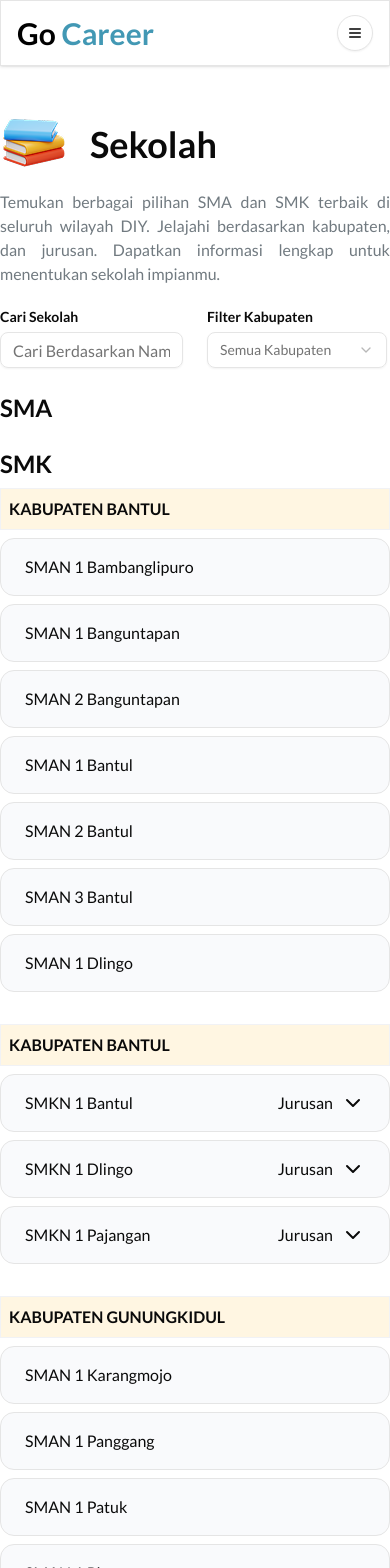
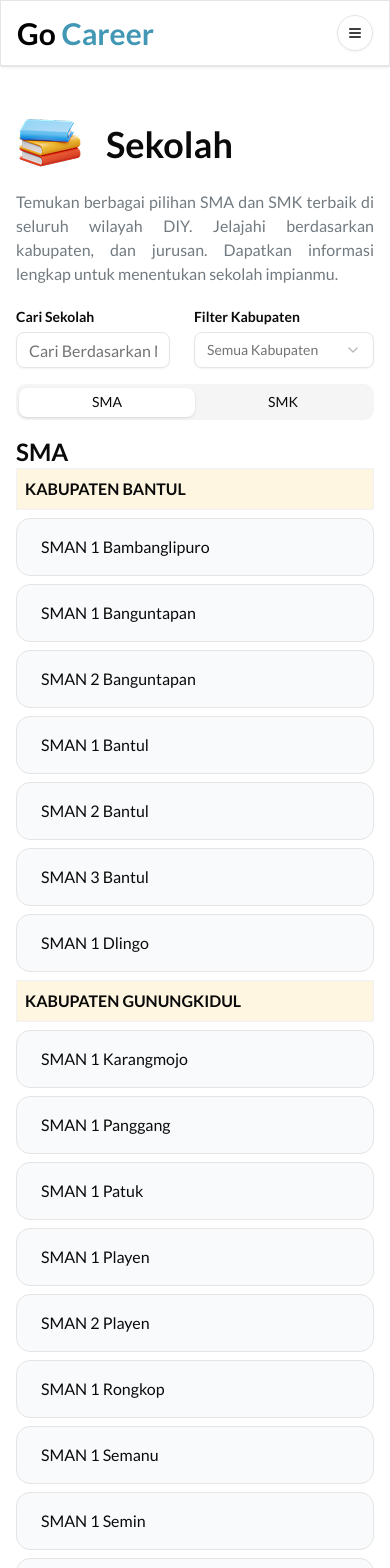
Before and after one commit to DanielRickyA/gocareer_frontend, a React (Vite) app: page /sekolah in a window 390 px wide. Shown: the top 1568 px of the page. Built offline with nearby package versions, Linux system fonts and the light colour scheme.

Commit message:
Sekolah Responsive

```diff
--- a/package.json
+++ b/package.json
@@ -18,6 +18,7 @@
     "@radix-ui/react-select": "^2.2.5",
     "@radix-ui/react-separator": "^1.1.7",
     "@radix-ui/react-slot": "^1.2.3",
+    "@radix-ui/react-tabs": "^1.1.12",
     "@tailwindcss/vite": "^4.1.11",
     "class-variance-authority": "^0.7.1",
     "clsx": "^2.1.1",
--- /dev/null
+++ b/src/components/ui/tabs.tsx
@@ -0,0 +1,64 @@
+import * as React from "react"
+import * as TabsPrimitive from "@radix-ui/react-tabs"
+
+import { cn } from "@/lib/utils"
+
+function Tabs({
+  className,
+  ...props
+}: React.ComponentProps<typeof TabsPrimitive.Root>) {
+  return (
+    <TabsPrimitive.Root
+      data-slot="tabs"
+      className={cn("flex flex-col gap-2", className)}
+      {...props}
+    />
+  )
+}
+
+function TabsList({
+  className,
+  ...props
+}: React.ComponentProps<typeof TabsPrimitive.List>) {
+  return (
+    <TabsPrimitive.List
+      data-slot="tabs-list"
+      className={cn(
+        "bg-muted text-muted-foreground inline-flex h-9 w-fit items-center justify-center rounded-lg p-[3px]",
+        className
+      )}
+      {...props}
+    />
+  )
+}
+
+function TabsTrigger({
+  className,
+  ...props
+}: React.ComponentProps<typeof TabsPrimitive.Trigger>) {
+  return (
+    <TabsPrimitive.Trigger
+      data-slot="tabs-trigger"
+      className={cn(
+        "data-[state=active]:bg-background dark:data-[state=active]:text-foreground focus-visible:border-ring focus-visible:ring-ring/50 focus-visible:outline-ring dark:data-[state=active]:border-input dark:data-[state=active]:bg-input/30 text-foreground dark:text-muted-foreground inline-flex h-[calc(100%-1px)] flex-1 items-center justify-center gap-1.5 rounded-md border border-transparent px-2 py-1 text-sm font-medium whitespace-nowrap transition-[color,box-shadow] focus-visible:ring-[3px] focus-visible:outline-1 disabled:pointer-events-none disabled:opacity-50 data-[state=active]:shadow-sm [&_svg]:pointer-events-none [&_svg]:shrink-0 [&_svg:not([class*='size-'])]:size-4",
+        className
+      )}
+      {...props}
+    />
+  )
+}
+
+function TabsContent({
+  className,
+  ...props
+}: React.ComponentProps<typeof TabsPrimitive.Content>) {
+  return (
+    <TabsPrimitive.Content
+      data-slot="tabs-content"
+      className={cn("flex-1 outline-none", className)}
+      {...props}
+    />
+  )
+}
+
+export { Tabs, TabsList, TabsTrigger, TabsContent }
--- /dev/null
+++ b/src/hooks/useIsMobile.tsx
@@ -0,0 +1,23 @@
+import { useEffect, useState } from "react";
+
+function useIsMobile() {
+  const [isMobile, setIsMobile] = useState<boolean>(window.innerWidth < 768);
+
+  useEffect(() => {
+    const handleResize = () => {
+      setIsMobile(window.innerWidth < 768);
+    };
+
+    // Set listener
+    window.addEventListener("resize", handleResize);
+
+    // Cleanup
+    return () => {
+      window.removeEventListener("resize", handleResize);
+    };
+  }, []);
+
+  return isMobile;
+}
+
+export default useIsMobile;
--- a/src/page/Sekolah.tsx
+++ b/src/page/Sekolah.tsx
@@ -8,6 +8,8 @@ import {
   SelectTrigger,
   SelectValue,
 } from "@/components/ui/select";
+import { Tabs, TabsList, TabsTrigger } from "@/components/ui/tabs";
+import useIsMobile from "@/hooks/useIsMobile";
 import { ChevronDown } from "lucide-react";
 import { useState } from "react";
 
@@ -115,6 +117,8 @@ const sekolahList = [
 
 function Sekolah() {
   const [openSmk, setOpenSmk] = useState<string[]>([]);
+  const [tab, setTab] = useState<string>("sma");
+  const isMobile = useIsMobile();
 
   const toggleSmk = (namaSmk: string) => {
     setOpenSmk((prev) =>
@@ -125,7 +129,7 @@ function Sekolah() {
   };
   return (
     <div className="relative">
-      <div className="container mx-auto max-w-6xl 8 py-12 min-h-[85dvh]">
+      <div className="container mx-auto max-w-6xl px-4 md:px-8 py-12 min-h-[85dvh]">
         <div className="flex gap-6 items-center justify-start">
           <img src="/icon5.png" alt="" />
           <h1 className="text-4xl md:text-5xl text-left font-bold">Sekolah</h1>
@@ -162,7 +166,86 @@ function Sekolah() {
             </Select>
           </div>
         </div>
+        {isMobile ? (
+          <>
+            <Tabs defaultValue="sma" className="w-full mt-4">
+              <TabsList className="w-full">
+                <TabsTrigger
+                  value="sma"
+                  className="w-full"
+                  onClick={() => setTab("sma")}
+                >
+                  SMA
+                </TabsTrigger>
+                <TabsTrigger
+                  value="smk"
+                  className="w-full"
+                  onClick={() => setTab("smk")}
+                >
+                  SMK
+                </TabsTrigger>
+              </TabsList>
+            </Tabs>
+            <div>
+              <h1 className="text-2xl font-semibold mt-4">
+                {tab == "sma" ? "SMA" : "SMK"}
+              </h1>
 
+              {sekolahList.map((item) => (
+                <>
+                  <div>
+                    <div className="bg-secondary p-2 border-[0.2px] border-[#f1f2f5]">
+                      <p className="font-semibold">{item.kabupaten}</p>
+                    </div>
+                    <div className="mt-2">
+                      {tab == "sma"
+                        ? item?.sma?.map((sma) => (
+                            <Card className="bg-[#F9FAFC] flex flex-col h-full shadow-none border-[0.3px] w-full z-20 py-2 my-2">
+                              <CardContent className="flex flex-col h-full">
+                                <p className=" my-2">{sma}</p>
+                              </CardContent>
+                            </Card>
+                          ))
+                        : item?.smk?.map((smk) => {
+                            const isOpen = openSmk.includes(smk.nama);
+                            return (
+                              <Card
+                                className="bg-[#F9FAFC] flex flex-col h-full shadow-none border-[0.3px] w-full z-20 py-2 my-2 cursor-pointer"
+                                onClick={() => toggleSmk(smk.nama)}
+                              >
+                                <CardContent className="flex flex-col h-full">
+                                  <div className="flex justify-between items-center gap-4">
+                                    <p className=" my-2">{smk.nama}</p>
+                                    <div className="flex items-center gap-2">
+                                      <p>Jurusan</p>
+                                      <ChevronDown
+                                        className={`${
+                                          isOpen && "rotate-180"
+                                        } transition-all duration-500 ease-in-out`}
+                                      />
+                                    </div>
+                                  </div>
+                                  {openSmk.includes(smk.nama) && (
+                                    <div>
+                                      <ul className="list-disc ps-4">
+                                        {smk.jurusan.map((jurusan, index) => (
+                                          <li key={index}>{jurusan}</li>
+                                        ))}
+                                      </ul>
+                                    </div>
+                                  )}
+                                </CardContent>
+                              </Card>
+                            );
+                          })}
+                    </div>
+                  </div>
+                </>
+              ))}
+            </div>
+          </>
+        ) : (
+          <>
             <div className="grid grid-cols-1 md:grid-cols-2 gap-6 mt-6">
               <>
                 <h1 className="text-2xl font-semibold">SMA</h1>
@@ -200,7 +283,7 @@ function Sekolah() {
                             onClick={() => toggleSmk(smk.nama)}
                           >
                             <CardContent className="flex flex-col h-full">
-                          <div className="flex justify-between items-center">
+                              <div className="flex justify-between items-center gap-4">
                                 <p className=" my-2">{smk.nama}</p>
                                 <div className="flex items-center gap-2">
                                   <p>Jurusan</p>
@@ -229,6 +312,8 @@ function Sekolah() {
                 </>
               ))}
             </div>
+          </>
+        )}
       </div>
     </div>
   );
```
Also changed, not shown: 1 other file (tests, documents, lock files or other folders). Lines whose indentation alone changed are shown as unchanged.
